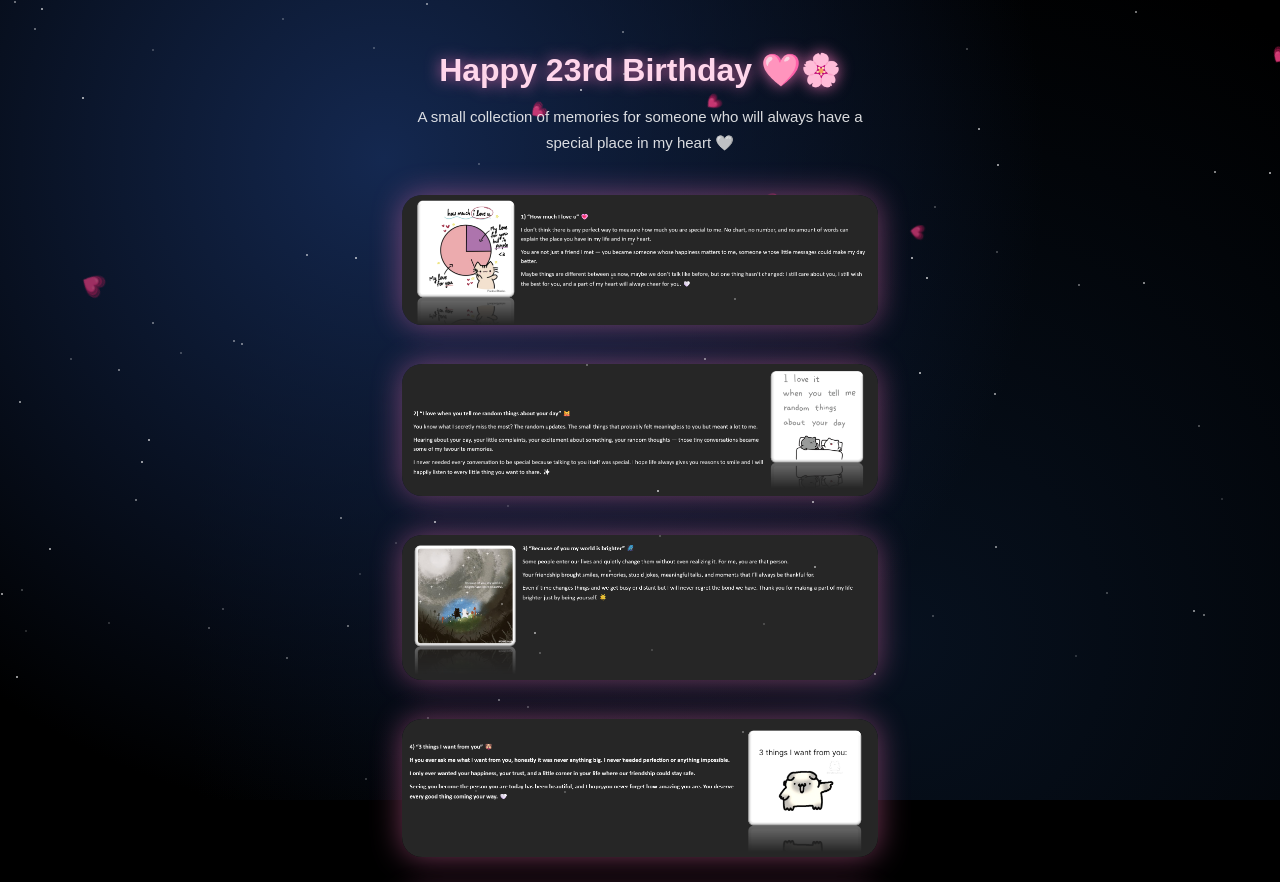
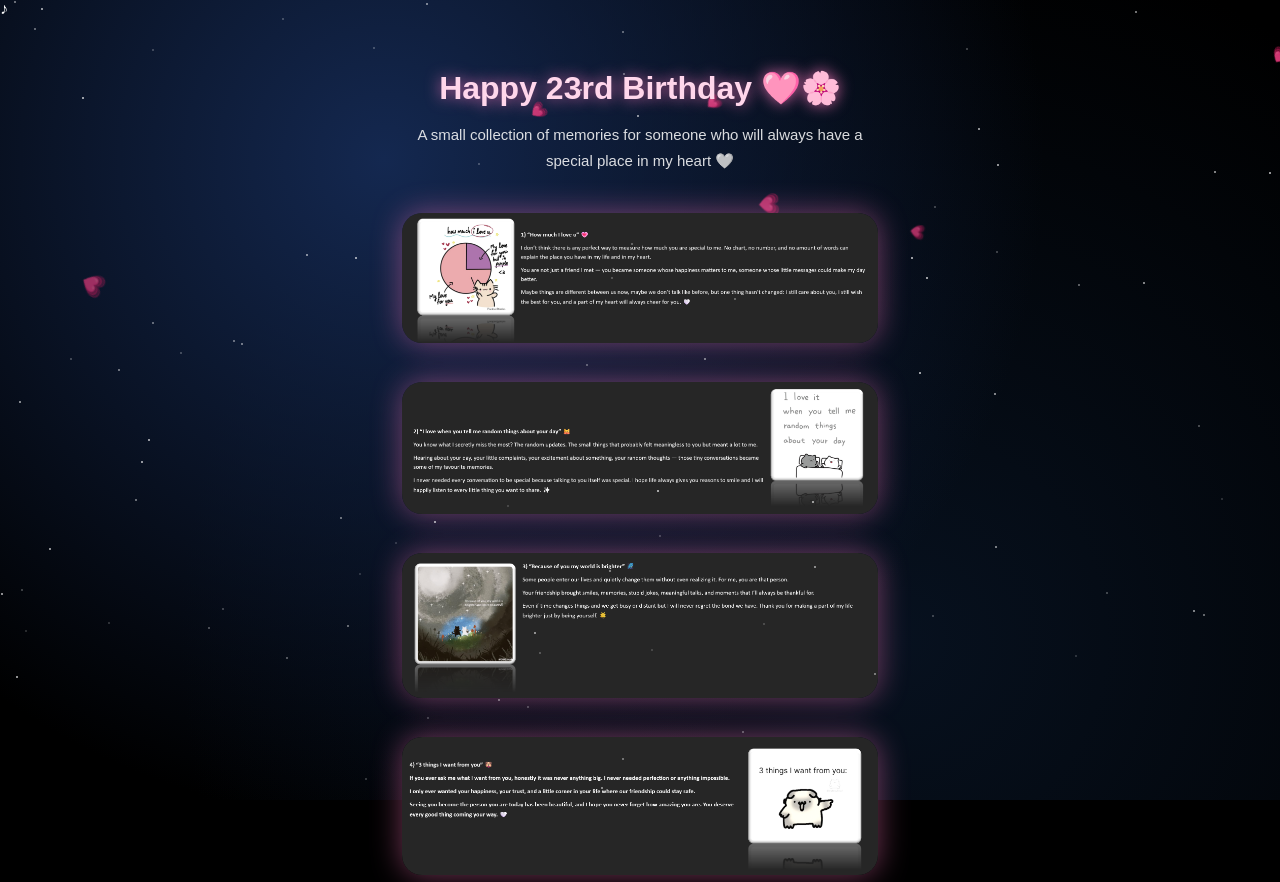
Before and after one commit to Faithhhhh1/smallbirthdayyyygift-4, a plain HTML site: page index.html in a window 1280 px wide. Shown: the top 882 px of the page. Drawn offline with Linux system fonts and the light colour scheme.

Commit message:
Update index.html

```diff
--- a/index.html
+++ b/index.html
@@ -12,7 +12,9 @@
 </head>
 
 <body>
-
+<div id="musicButton">
+    ♪
+</div>
 
 <!-- MAIN CONTENT -->
 <div id="main">
```
